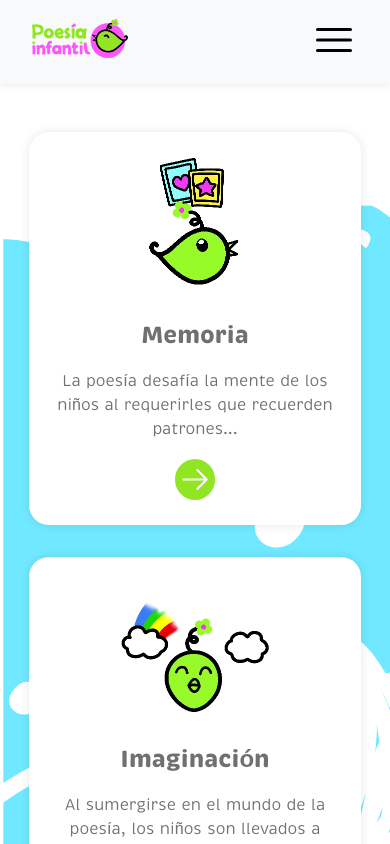
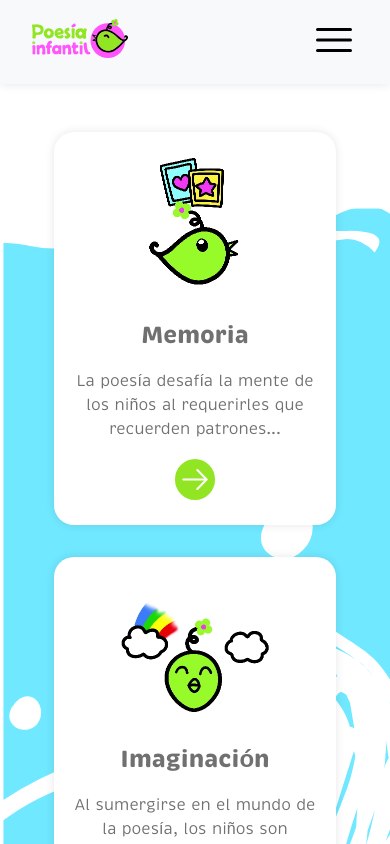
Before and after one commit to retr0mouse/poesiaInfantil, a React (Vite) app: page / in a window 390 px wide. Shown: the top 844 px of the page. Built offline with nearby package versions, Linux system fonts and the light colour scheme; the HTML template or start-up script is replaced by a standard one.

Commit message:
add vertical borders to the main component

```diff
--- a/src/App.css
+++ b/src/App.css
@@ -181,6 +181,7 @@ header {
 }
 
 main {
+  margin: 0 7rem;
   .articles_container {
     padding: 10rem 0;
     background-image: url("/public/articlesBackground.svg");
@@ -197,7 +198,7 @@ main {
       box-shadow: 0 0 10px rgba(0, 0, 0, 0.1);
       border-radius: 20px;
       width: 100%;
-      max-width: 300px;
+      max-width: 250px;
 
       h2 {
         font-size: 1.5rem;
@@ -505,6 +506,22 @@ main {
   }
 }
 
+@media (max-width: 1000px) {
+  main {
+    margin: 0 4rem;
+  }
+}
+@media (max-width: 800px) {
+  main {
+    margin: 0 2rem;
+  }
+}
+@media (max-width: 500px) {
+  main {
+    margin: 0;
+  }
+}
+
 footer {
   display: flex;
   align-items: center;
```
Also changed, not shown: public/fonts/bed-night-girls-with-tablet-movie-playing-games-with-happiness-online-reading-relax-female-children-happy-kids-young-people-bedroom-evening-technology.jpg (deleted).
